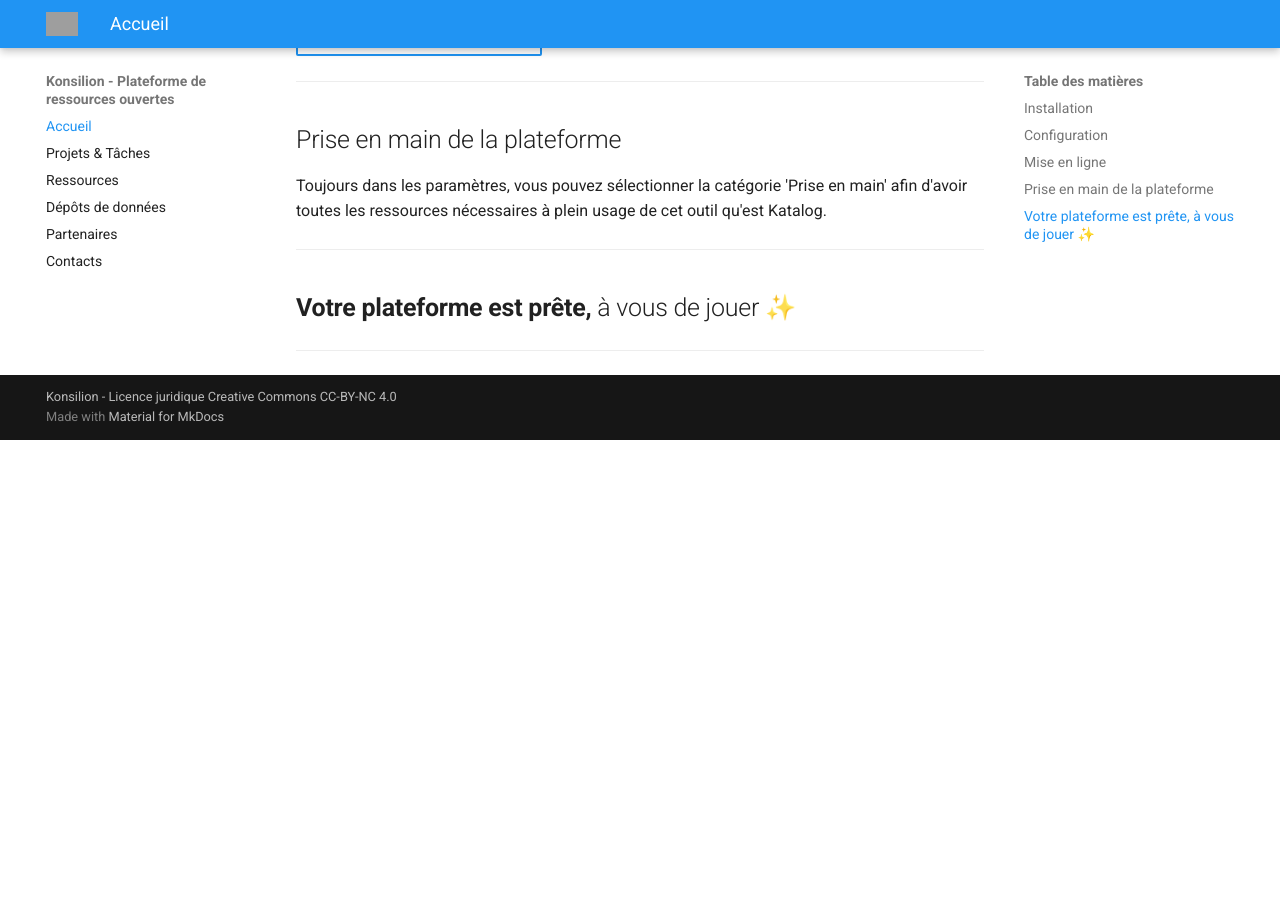
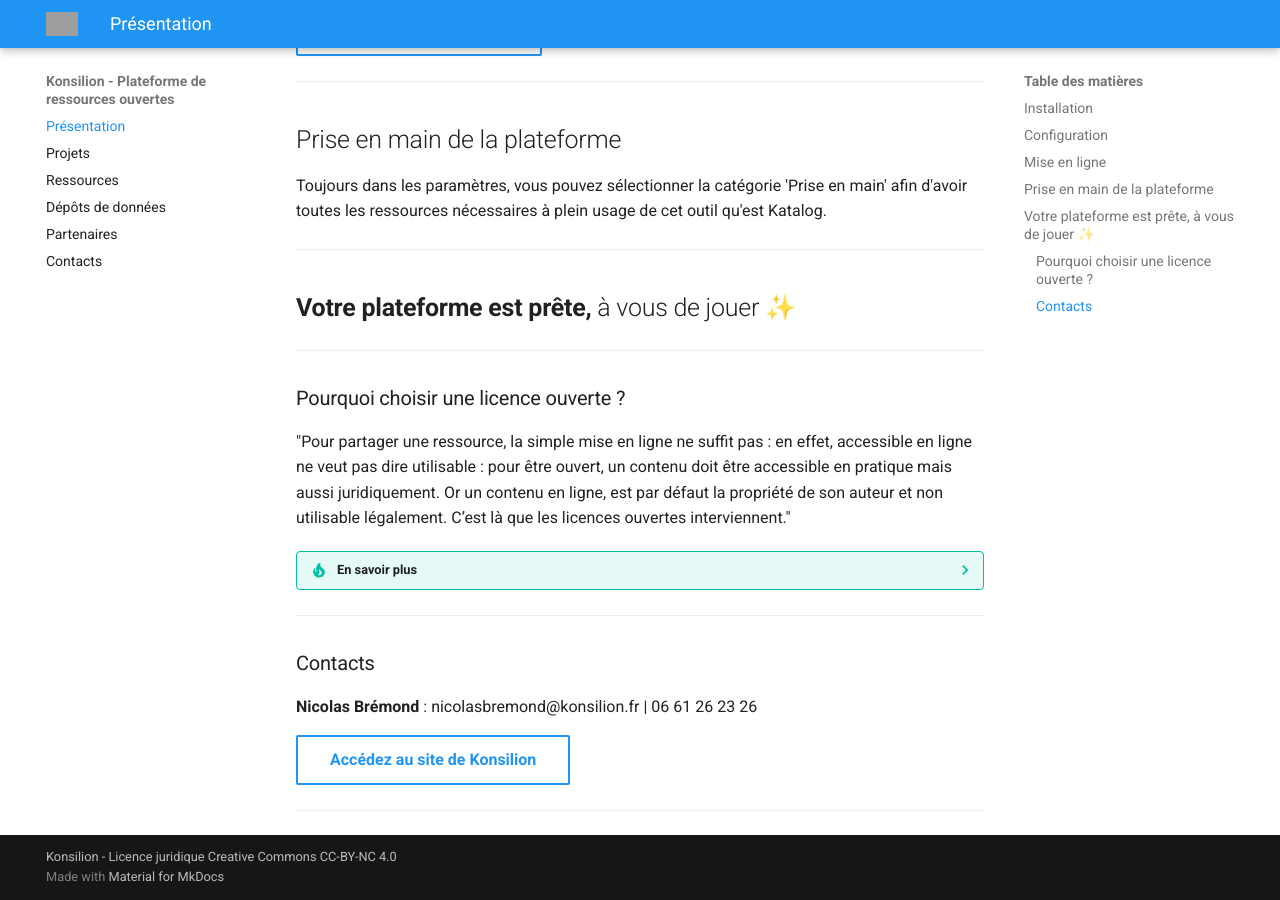
Before and after one commit to Konsilion/katalog-template, an MkDocs documentation site: the page built from docs/index.md, in a window 1280 px wide and 900 px high, scrolled down 939 px. Built offline with MkDocs 1.6.1 and Material for MkDocs 9.7.7, drawn with Linux system fonts in a browser that asks for light colours; before the commit the page ends 1379 px from its top, so only the background shows below that; grey boxes are pictures that could not be loaded.

Commit message:
travail local avant merge conflit

```diff
--- a/docs/index.md
+++ b/docs/index.md
@@ -36,10 +36,32 @@ Toujours dans les paramètres, vous pouvez sélectionner la catégorie 'Prise en
 
 ## **Votre plateforme est prête,**  à vous de jouer ✨
 
+
 ---
 
 
+### Pourquoi choisir une licence ouverte ?
+
+"Pour partager une ressource, la simple mise en ligne ne suffit pas : en effet, accessible en ligne ne veut pas dire utilisable : pour être ouvert, un contenu doit être accessible en pratique mais aussi juridiquement. Or un contenu en ligne, est par défaut la propriété de son auteur et non utilisable légalement. C’est là que les licences ouvertes interviennent."
+
+??? tip "En savoir plus"
+
+    <iframe src="https://pad.lescommuns.org/s/choix_licence_ouverte" width="100%" height="500" frameborder="0"></iframe>
+
+
+---
+
+
+### Contacts
+
+**Nicolas Brémond** : nicolasbremond@konsilion.fr | 06 61 26 23 26
+
+
+[Accédez au site de Konsilion](https://konsilion.fr/){ .md-button }
 
 
 
-<script type="text/javascript" src="https://konsilion.github.io/katalog-setup/js/index.js"></script>
+---
+
+
+<script type="text/javascript" src="../index.js"></script>
--- a/mkdocs.yml
+++ b/mkdocs.yml
@@ -11,9 +11,9 @@
 
 nav:
 
-    - Accueil: index.md
+    - Présentation: index.md
 
-    - Projets & Tâches: etc/projets/home.md
+    - Projets : etc/projets/home.md
 
     - Ressources: etc/ressources/home.md
 
```
Also changed, not shown: docs/etc/projets/home.md (+23 -1 lines), docs/informations.md (+2 -2 lines).
